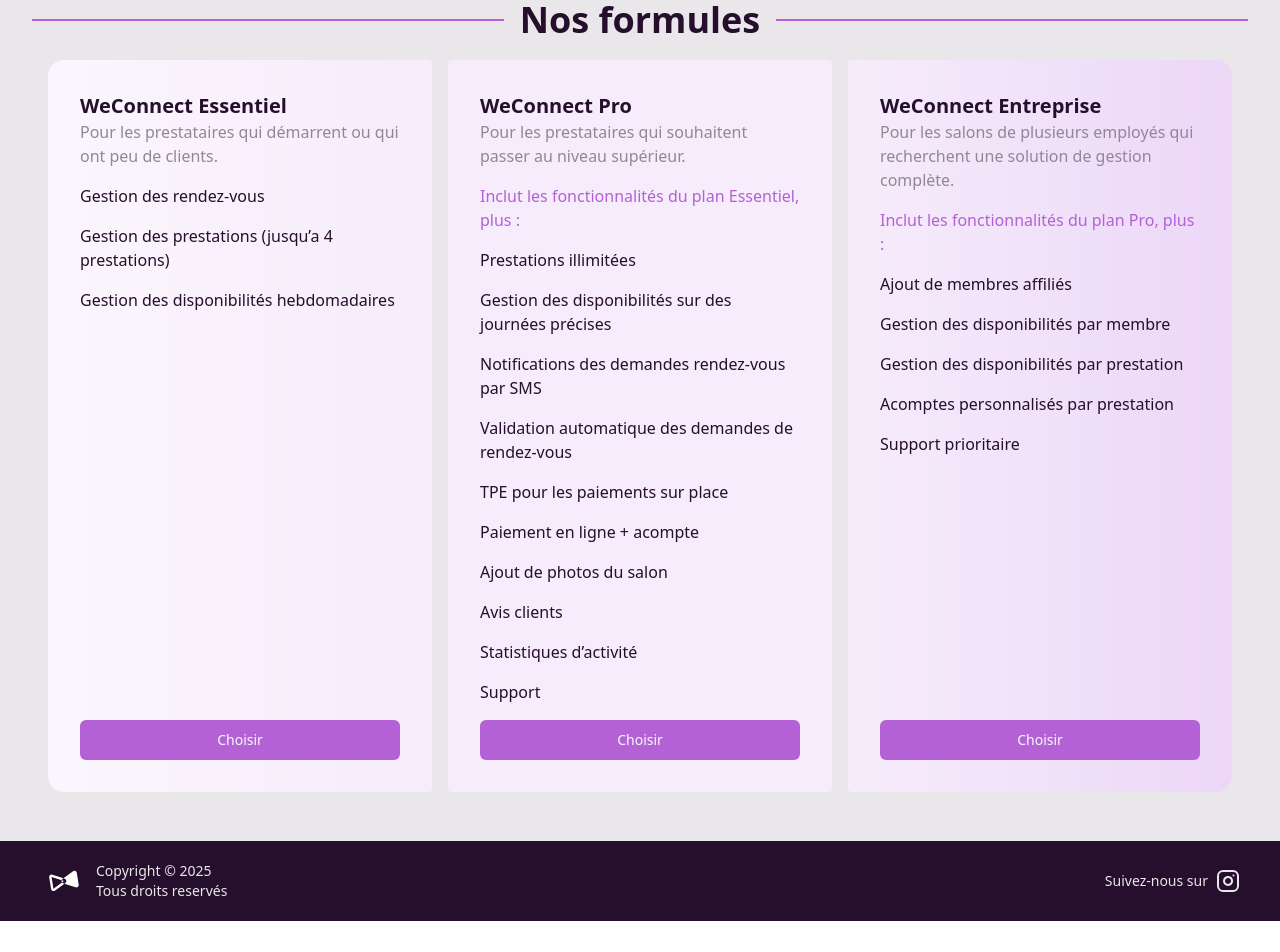
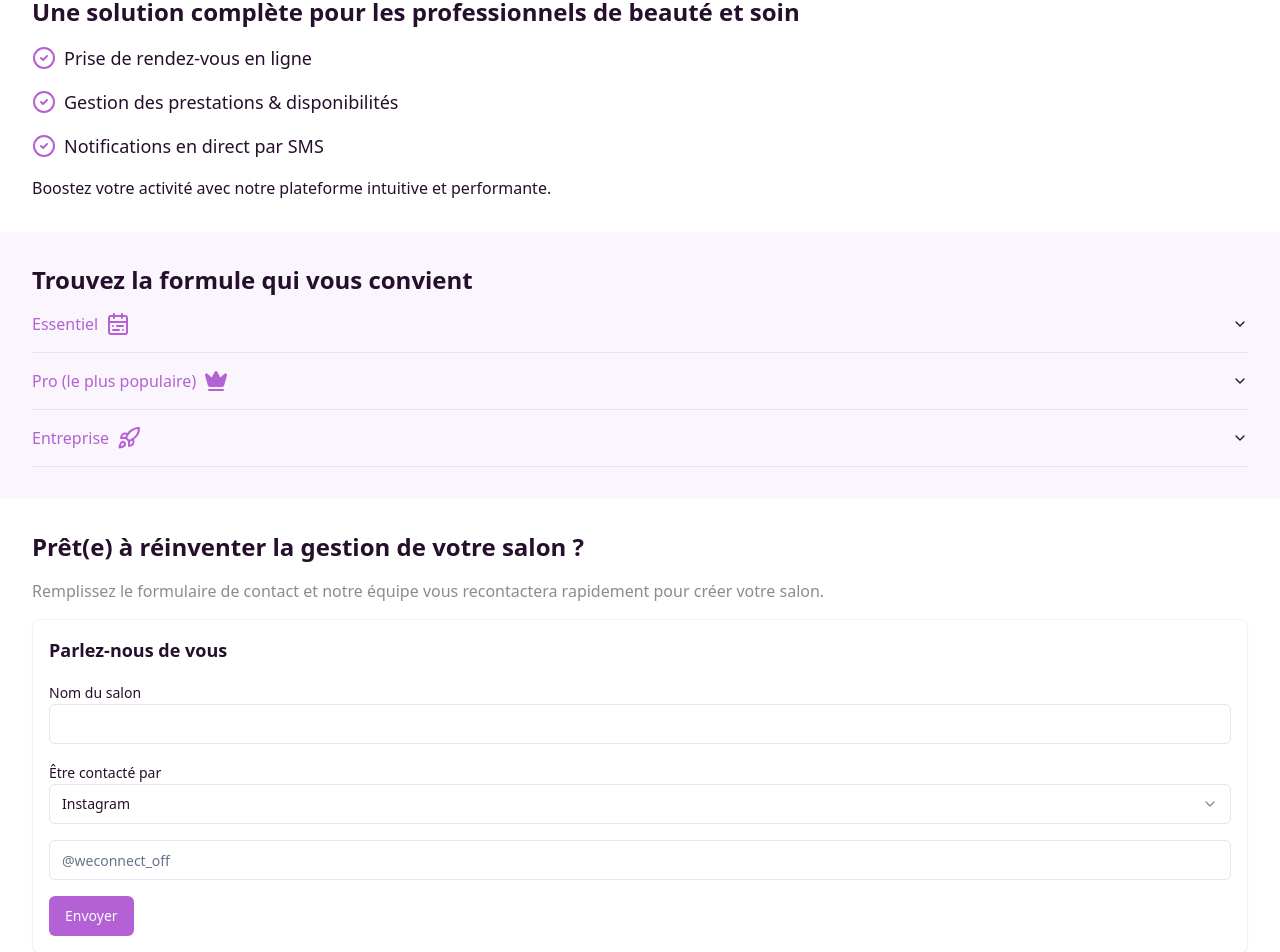
Before and after one commit to mh-lamine/cli-weconnect, a React (Vite) app: page /info in a window 1280 px wide. Shown: the part 900-1852 px from the top of the page. Before the commit the page ends 1821 px from the top, so only its background shows below. Built offline with nearby package versions, Linux system fonts and the light colour scheme.

Commit message:
Comment out the subscribe route

```diff
--- a/src/App.jsx
+++ b/src/App.jsx
@@ -41,7 +41,7 @@ export default function App() {
           <Route path="register" element={<RegisterPage />} />
         </Route>
 
-        <Route path="subscribe" element={<SubscribePage />} />
+        {/* <Route path="subscribe" element={<SubscribePage />} /> */}
 
         {/* protected routes */}
         <Route element={<PersistLogin />}>
--- a/src/pages/LandingPage.jsx
+++ b/src/pages/LandingPage.jsx
@@ -1,13 +1,144 @@
 import { Button } from "@/components/ui/button";
-import { Tabs, TabsContent, TabsList, TabsTrigger } from "@/components/ui/tabs";
-import { Crown, MoveLeft } from "lucide-react";
-import { Link, useNavigate } from "react-router-dom";
+import {
+  CalendarRange,
+  CheckCircle2,
+  Crown,
+  Loader2,
+  Rocket,
+  XCircle,
+} from "lucide-react";
+import { Link } from "react-router-dom";
+import {
+  Accordion,
+  AccordionContent,
+  AccordionItem,
+  AccordionTrigger,
+} from "@/components/ui/accordion";
+import { Label } from "@/components/ui/label";
+import { Input } from "@/components/ui/input";
+import {
+  Select,
+  SelectContent,
+  SelectGroup,
+  SelectItem,
+  SelectTrigger,
+  SelectValue,
+} from "@/components/ui/select";
+import { useState } from "react";
+import { toast } from "sonner";
+import axios from "axios";
+
+const OFFERS = [
+  {
+    title: "Gestion des rendez-vous",
+    plan: "Essential",
+  },
+  {
+    title: "Gestion de 4 prestations",
+    plan: "Essential",
+  },
+  {
+    title: "Gestion des disponibilités hebdomadaires",
+    plan: "Essential",
+  },
+  {
+    title: "Gestion des disponibilités par jour",
+    plan: "Pro",
+  },
+  {
+    title: "Notifications de rendez-vous par SMS",
+    plan: "Pro",
+  },
+  {
+    title: "Terminal de paiement",
+    plan: "Pro",
+  },
+  {
+    title: "Paiement en ligne + acompte",
+    plan: "Pro",
+  },
+  {
+    title: "Ajout de photos du salon",
+    plan: "Pro",
+  },
+  {
+    title: "Avis clients",
+    plan: "Pro",
+  },
+  {
+    title: "Statistiques d’activité",
+    plan: "Pro",
+  },
+  {
+    title: "Support",
+    plan: "Pro",
+  },
+  {
+    title: "Ajout de membres affiliés",
+    plan: "Enterprise",
+  },
+  {
+    title: "Gestion des disponibilités par membre",
+    plan: "Enterprise",
+  },
+  {
+    title: "Gestion des disponibilités par prestation",
+    plan: "Enterprise",
+  },
+  {
+    title: "Acomptes personnalisés par prestation",
+    plan: "Enterprise",
+  },
+  {
+    title: "Support prioritaire",
+    plan: "Enterprise",
+  },
+];
 
 export default function LandingPage() {
-  const navigate = useNavigate();
+  const [formData, setFormData] = useState({
+    name: "",
+    contact: "",
+  });
+  const [contactMethod, setContactMethod] = useState("instagram");
+  const [loading, setLoading] = useState(false);
+
+  const handleChange = (e) => {
+    const { name, value } = e.target;
+    setFormData({
+      ...formData,
+      [name]: value,
+    });
+  };
+
+  const handleSubmit = async (e) => {
+    e.preventDefault();
+
+    const { name, contact } = formData;
+
+    if (!name || !contact) {
+      return toast.error("Veuillez remplir tous les champs");
+    }
+
+    try {
+      setLoading(true);
+      await axios.post("/api/actions/contact-me", formData);
+      toast.success(`Merci ${name}, on vous rappelle au plus vite !`);
+    } catch (error) {
+      console.error(error);
+      return toast.error("Une erreur s'est produite. Veuillez réessayer.");
+    } finally {
+      setLoading(false);
+      setFormData({
+        name: "",
+        contact: "",
+      });
+    }
+  };
+
   return (
-    <div className="w-screen min-h-screen flex flex-col bg-light text-dark">
-      <header className="relative p-8 h-screen text-center md:text-left flex flex-col justify-center md:flex-row items-center w-full gap-4 max-w-screen-2xl mx-auto">
+    <div className="w-screen flex flex-col bg-light text-dark">
+      <header className="relative h-[calc(100vh-4em)] p-8 text-center md:text-left flex flex-col md:flex-row items-center w-full gap-4 md:gap-4 justify-around max-w-screen-2xl mx-auto">
         <div className="space-y-4 md:space-y-12">
           <h1 className="text-4xl md:text-6xl font-bold">
             Optimisez la gestion de votre emploi du temps
@@ -38,190 +169,172 @@ export default function LandingPage() {
             </Button>
           </div>
         </div>
-        <img src="/phones_landing.png" className="md:w-1/2" />
-        <Button
-          variant="ghost"
-          onClick={() => navigate("/")}
-          className="absolute bottom-10 left-10 flex items-center gap-4 text-primary"
-        >
-          <MoveLeft />
-          Retourner à l'accueil
-        </Button>
+        <div>
+          <img src="/phones_landing_2.png" />
+        </div>
       </header>
-      <main id="discover">
-        <Tabs
-          defaultValue="pro"
-          className="space-y-8 w-full md:hidden mx-auto p-8"
-        >
-          <div className="divider before:bg-primary after:bg-primary">
-            <h2 className="text-2xl font-semibold md:text-4xl text-center">
-              Nos formules
-            </h2>
-          </div>
-          <div className="text-center">
-            <TabsList>
-              <TabsTrigger value="essential">Essentiel</TabsTrigger>
-              <TabsTrigger value="pro" className="flex gap-2">
-                Pro{" "}
-                <span>
-                  <Crown size={20} />
-                </span>
-              </TabsTrigger>
-              <TabsTrigger value="entreprise">Entreprise</TabsTrigger>
-            </TabsList>
-          </div>
-          <div className="max-w-screen-sm mx-auto">
-            <TabsContent
-              value="essential"
-              className="space-y-4 bg-gradient-to-r from-primary-50 to-primary-100 p-8 rounded-lg"
-            >
-              <div>
-                <h2 className="text-xl font-semibold">WeConnect Essentiel</h2>
-                <p className="text-muted">
-                  Pour les prestataires qui démarrent ou qui ont peu de clients.
+      <main id="discover" className="pt-16">
+        <section className="space-y-4 bg-white p-8">
+          <h2 className="text-2xl font-semibold">
+            Une solution complète pour les professionnels de beauté et soin
+          </h2>
+          <ul className="flex flex-col gap-4 text-lg">
+            <li className="flex items-center gap-2">
+              <CheckCircle2 className="text-primary" />
+              Prise de rendez-vous en ligne
+            </li>
+            <li className="flex items-center gap-2">
+              <CheckCircle2 className="text-primary" />
+              Gestion des prestations & disponibilités
+            </li>
+            <li className="flex items-center gap-2">
+              <CheckCircle2 className="text-primary" />
+              Notifications en direct par SMS
+            </li>
+          </ul>
+          <p>
+            Boostez votre activité avec notre plateforme intuitive et
+            performante.
+          </p>
+        </section>
+        <section className="bg-primary-50 p-8">
+          <h2 className="text-2xl font-semibold">
+            Trouvez la formule qui vous convient
+          </h2>
+          <Accordion type="single" collapsible className="w-full">
+            <AccordionItem value="item-1">
+              <AccordionTrigger>
+                <p className="flex gap-2 text-primary">
+                  Essentiel <CalendarRange />
                 </p>
-              </div>
-              <ul className="space-y-4">
-                <li>Gestion des rendez-vous</li>
-                <li>Gestion des prestations (jusqu’a 4 prestations)</li>
-                <li>Gestion des disponibilités hebdomadaires</li>
-              </ul>
-              <Button asChild className="w-full">
-                <Link to="/subscribe?plan=essential">Choisir</Link>
-              </Button>
-            </TabsContent>
-            <TabsContent
-              value="pro"
-              className="space-y-4 bg-primary-100 p-8 rounded-lg"
-            >
-              <div>
-                <h2 className="text-xl font-semibold">WeConnect Pro</h2>
-                <p className="text-muted">
-                  Pour les prestataires qui souhaitent passer au niveau
-                  supérieur.
+              </AccordionTrigger>
+              <AccordionContent>
+                <OfferDetails currentPlan="essential" />
+              </AccordionContent>
+            </AccordionItem>
+            <AccordionItem value="item-2">
+              <AccordionTrigger>
+                <p className="flex gap-2 text-primary">
+                  Pro (le plus populaire) <Crown fill="#b361d4" />
                 </p>
-              </div>
-              <ul className="space-y-4">
-                <p className="text-primary">
-                  Inclut les fonctionnalités du plan Essentiel, plus :
+              </AccordionTrigger>
+              <AccordionContent>
+                <OfferDetails currentPlan="pro" />
+              </AccordionContent>
+            </AccordionItem>
+            <AccordionItem value="item-3">
+              <AccordionTrigger>
+                <p className="flex gap-2 text-primary">
+                  Entreprise <Rocket />
                 </p>
-                <li>Prestations illimitées</li>
-                <li>Gestion des disponibilités sur des journées précises</li>
-                <li>Notifications des demandes rendez-vous par SMS</li>
-                <li>Validation automatique des demandes de rendez-vous</li>
-                <li>TPE pour les paiements sur place</li>
-                <li>Paiement en ligne + acompte</li>
-                <li>Ajout de photos du salon</li>
-                <li>Avis clients</li>
-                <li>Statistiques d’activité</li>
-                <li>Support</li>
-              </ul>
-              <Button asChild className="w-full">
-                <Link to="/subscribe?plan=pro">Choisir</Link>
-              </Button>
-            </TabsContent>
-            <TabsContent
-              value="entreprise"
-              className="space-y-4 bg-gradient-to-l from-primary-200 to-primary-100 p-8 rounded-lg"
-            >
-              <div>
-                <h2 className="text-xl font-semibold">WeConnect Entreprise</h2>
-                <p className="text-muted">
-                  Pour les salons de plusieurs employés qui recherchent une
-                  solution de gestion complète.
-                </p>
-              </div>
-              <ul className="space-y-4">
-                <p className="text-primary">
-                  Inclut les fonctionnalités du plan Pro, plus :
-                </p>
-                <li>Ajout de membres affiliés</li>
-                <li>Gestion des disponibilités par membre</li>
-                <li>Gestion des disponibilités par prestation</li>
-                <li>Acomptes personnalisés par prestation</li>
-                <li>Support prioritaire</li>
-              </ul>
-              <Button asChild className="w-full">
-                <Link to="/subscribe?plan=enterprise">Choisir</Link>
-              </Button>
-            </TabsContent>
-          </div>
-        </Tabs>
-        <section className="hidden md:block w-full md:max-w-screen-2xl mx-auto p-8 min-h-screen">
-          <div className="divider before:bg-primary after:bg-primary">
-            <h2 className="text-2xl font-semibold md:text-4xl text-center">
-              Nos formules
-            </h2>
-          </div>
-          <div className="grid grid-cols-3 gap-4 p-4">
-            <div className="flex flex-col gap-4 bg-gradient-to-r from-primary-50 to-primary-100 p-8 rounded-l-2xl rounded-r-sm">
-              <div>
-                <h2 className="text-xl font-semibold">WeConnect Essentiel</h2>
-                <p className="text-muted">
-                  Pour les prestataires qui démarrent ou qui ont peu de clients.
-                </p>
-              </div>
-              <ul className="space-y-4">
-                <li>Gestion des rendez-vous</li>
-                <li>Gestion des prestations (jusqu’a 4 prestations)</li>
-                <li>Gestion des disponibilités hebdomadaires</li>
-              </ul>
-              <Button asChild className="mt-auto">
-                <Link to="/subscribe?plan=essential">Choisir</Link>
-              </Button>
+              </AccordionTrigger>
+              <AccordionContent>
+                <OfferDetails currentPlan="enterprise" />
+              </AccordionContent>
+            </AccordionItem>
+          </Accordion>
+        </section>
+        <section className="space-y-4 p-8 bg-white">
+          <h2 className="text-2xl font-semibold">
+            Prêt(e) à réinventer la gestion de votre salon ?
+          </h2>
+          <p className="text-muted">
+            Remplissez le formulaire de contact et notre équipe vous
+            recontactera rapidement pour créer votre salon.
+          </p>
+          <form
+            onSubmit={handleSubmit}
+            className="space-y-4 p-4 border border-light/50 rounded-lg shadow-sm"
+          >
+            <h3 className="text-lg font-semibold">Parlez-nous de vous</h3>
+            <div>
+              <Label htmlFor="name">Nom du salon</Label>
+              <Input
+                name="name"
+                type="text"
+                value={formData.name}
+                onChange={(e) =>
+                  setFormData({
+                    ...formData,
+                    name: e.target.value,
+                  })
+                }
+              />
             </div>
-            <div className="flex flex-col gap-4 bg-primary-100 p-8 rounded-sm">
-              <div>
-                <h2 className="text-xl font-semibold">WeConnect Pro</h2>
-                <p className="text-muted">
-                  Pour les prestataires qui souhaitent passer au niveau
-                  supérieur.
-                </p>
-              </div>
-              <ul className="space-y-4">
-                <p className="text-primary">
-                  Inclut les fonctionnalités du plan Essentiel, plus :
-                </p>
-                <li>Prestations illimitées</li>
-                <li>Gestion des disponibilités sur des journées précises</li>
-                <li>Notifications des demandes rendez-vous par SMS</li>
-                <li>Validation automatique des demandes de rendez-vous</li>
-                <li>TPE pour les paiements sur place</li>
-                <li>Paiement en ligne + acompte</li>
-                <li>Ajout de photos du salon</li>
-                <li>Avis clients</li>
-                <li>Statistiques d’activité</li>
-                <li>Support</li>
-              </ul>
-              <Button asChild className="mt-auto">
-                <Link to="/subscribe?plan=pro">Choisir</Link>
-              </Button>
+            <div>
+              <Label htmlFor="contactMethod">Être contacté par</Label>
+              <Select
+                id="contactMethod"
+                defaultValue={contactMethod}
+                onValueChange={(value) => setContactMethod(value)}
+              >
+                <SelectTrigger className="w-full">
+                  <SelectValue placeholder="Sélectionner" />
+                </SelectTrigger>
+                <SelectContent>
+                  <SelectGroup>
+                    <SelectItem value="instagram">Instagram</SelectItem>
+                    <SelectItem value="tel">Téléphone</SelectItem>
+                    <SelectItem value="email">Email</SelectItem>
+                  </SelectGroup>
+                </SelectContent>
+              </Select>
             </div>
-            <div className="flex flex-col gap-4 bg-gradient-to-l from-primary-200 to-primary-100 p-8 rounded-r-2xl rounded-l-sm">
-              <div>
-                <h2 className="text-xl font-semibold">WeConnect Entreprise</h2>
-                <p className="text-muted">
-                  Pour les salons de plusieurs employés qui recherchent une
-                  solution de gestion complète.
-                </p>
-              </div>
-              <ul className="space-y-4">
-                <p className="text-primary">
-                  Inclut les fonctionnalités du plan Pro, plus :
-                </p>
-                <li>Ajout de membres affiliés</li>
-                <li>Gestion des disponibilités par membre</li>
-                <li>Gestion des disponibilités par prestation</li>
-                <li>Acomptes personnalisés par prestation</li>
-                <li>Support prioritaire</li>
-              </ul>
-              <Button asChild className="mt-auto">
-                <Link to="/subscribe?plan=enterprise">Choisir</Link>
-              </Button>
-            </div>
-          </div>
+            {contactMethod === "instagram" && (
+              <Input
+                name="contact"
+                type="text"
+                value={formData.contact}
+                placeholder="@weconnect_off"
+                onChange={handleChange}
+              />
+            )}
+            {contactMethod === "tel" && (
+              <Input
+                name="contact"
+                type="tel"
+                value={formData.contact}
+                placeholder="0600000000"
+                onChange={handleChange}
+              />
+            )}
+            {contactMethod === "email" && (
+              <Input
+                name="contact"
+                type="email"
+                value={formData.contact}
+                placeholder="contact@weconnect-rdv.fr"
+                onChange={handleChange}
+              />
+            )}
+            <Button type="submit" disabled={loading}>
+              {loading ? <Loader2 className="animate-spin" /> : "Envoyer"}
+            </Button>
+          </form>
         </section>
       </main>
     </div>
   );
 }
+
+const OfferDetails = ({ currentPlan }) => {
+  const PLANS = {
+    essential: ["Essential"],
+    pro: ["Pro", "Essential"],
+    enterprise: ["Enterprise", "Pro", "Essential"],
+  };
+  return (
+    <ul className="flex flex-col gap-2">
+      {OFFERS.map((feature, i) => (
+        <li index={i} className="flex items-center gap-2">
+          {PLANS[currentPlan].includes(feature.plan) ? (
+            <CheckCircle2 className="text-success" />
+          ) : (
+            <XCircle className="text-destructive" />
+          )}
+          {feature.title}
+        </li>
+      ))}
+    </ul>
+  );
+};
```
Also changed, not shown: public/phones_landing_2.png (added).
